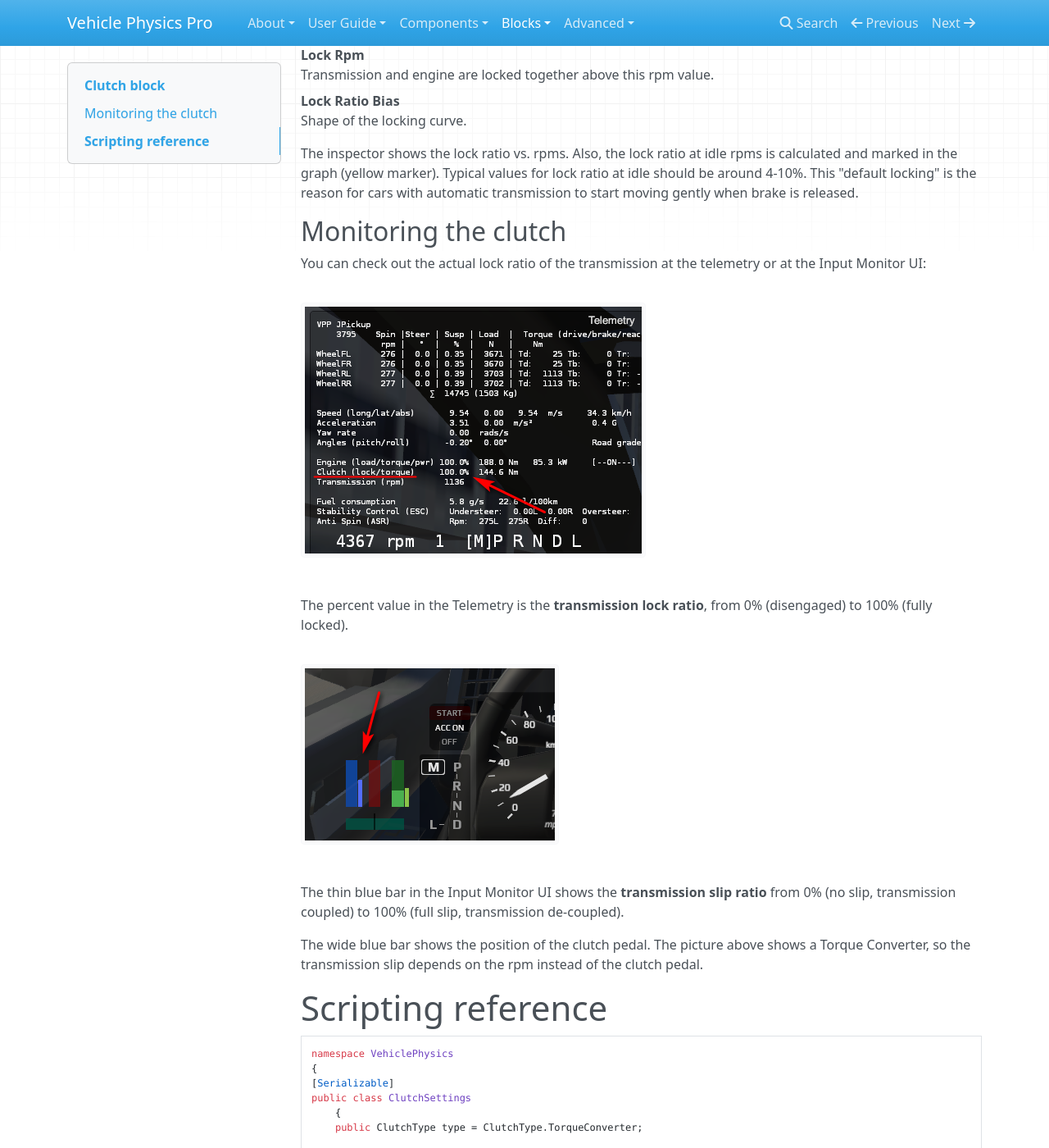
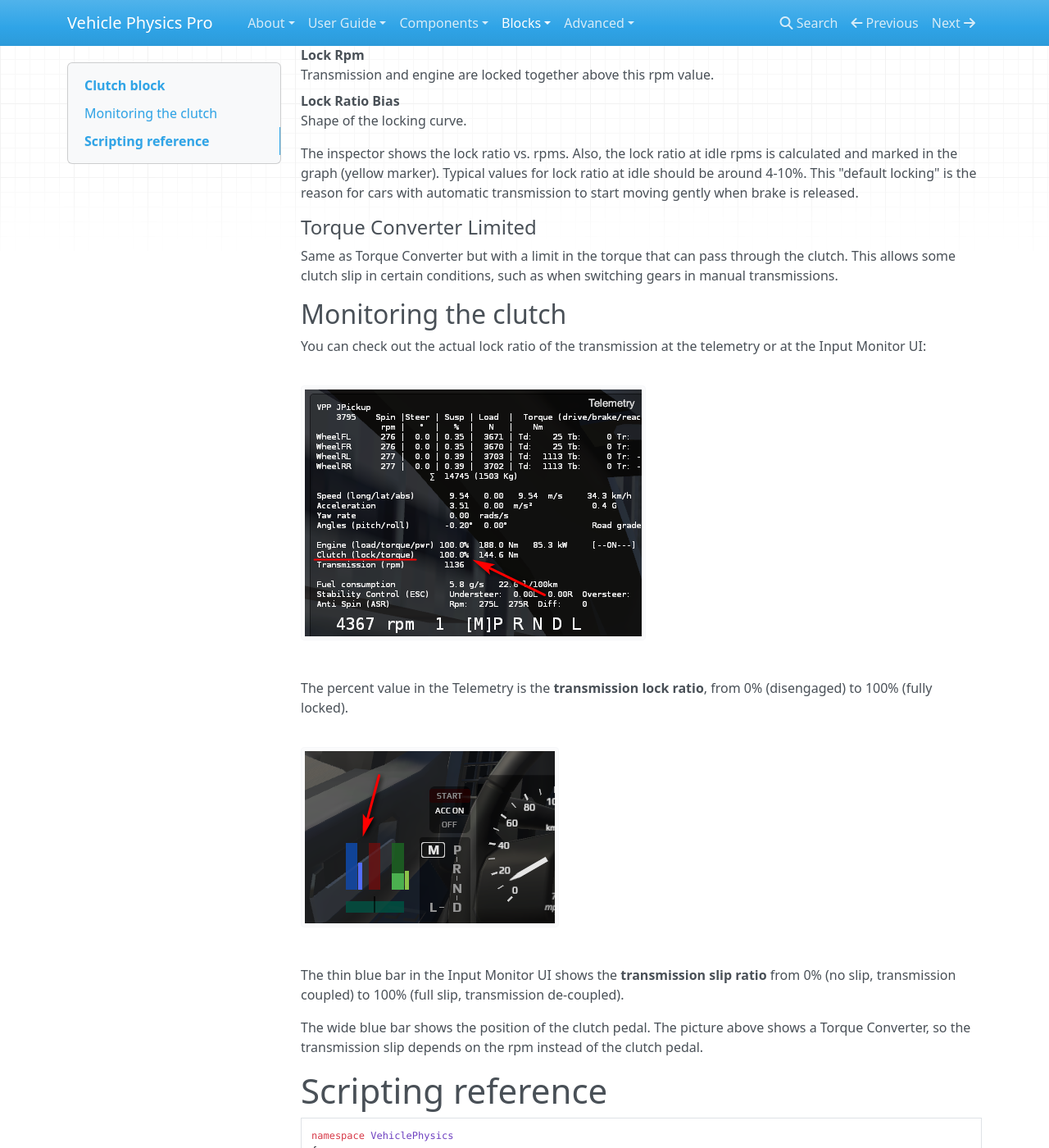
Before and after one commit to EdyJ/vehicle-physics-docs, an MkDocs documentation site: the page built from docs/blocks/clutch.md, in a window 1280 px wide and 1400 px high, scrolled down 1780 px. Shown: the whole window at 82% size. Built offline with MkDocs 1.6.1, drawn with Linux system fonts in a browser that asks for light colours; nearby versions of some CDN libraries; library files that are not in the unit come from our copies; some of the changed text lies outside the part shown.

Commit message:
"Disk Friction" clutch renamed to "Friction Disc" (more correct)

```diff
--- a/docs/blocks/clutch.md
+++ b/docs/blocks/clutch.md
@@ -17,13 +17,13 @@
 - When pedal input is 0 the lock ratio is 100% (transmission fully engaged).
 - When pedal input is 1 the lock ratio is 0% (transmission fully disengaged).
 
-#### Disc Friction clutch
+#### Friction Disc clutch
 
 This is the realistic clutch used with manual transmissions. When fully engaged allows a maximum
 amount of torque to be transferred between the engine and the transmission as result of the friction
 between the clutch discs.
 
-![VPP Disc Friction Clutch](/img/blocks/vpp-clutch-disc-friction.png)
+![VPP Friction Disc Clutch](/img/blocks/vpp-clutch-disc-friction.png)
 
 The supported torque transfer value is reduced proportionally to the clutch pedal input:
 
@@ -61,6 +61,11 @@
 This "default locking" is the reason for cars with automatic transmission to start moving gently
 when brake is released.
 
+#### Torque Converter Limited
+
+Same as Torque Converter but with a limit in the torque that can pass through the clutch. This
+allows some clutch slip in certain conditions, such as when switching gears in manual transmissions.
+
 ## Monitoring the clutch
 
 You can check out the actual lock ratio of the transmission at the telemetry or at the Input Monitor
@@ -92,7 +97,7 @@
 	// Lock Ratio clutch:
 	//		Fully locked or fully open depending on the clutch input. No settings necessary.
 
-	// Disc Friction clutch:
+	// Friction Disc clutch:
 	//		Realistic clutch. Allows a maximum torque transfer when locked. Clutch can slip if
 	// 		engine produces more torque than this value (check torque engine curves).
 	//		Can be used for simulating clutch wear.
```
Also changed, not shown: docs/components/vehicle-controller.md (+5 -3 lines), docs/user-guide/getting-started.md (+1 -1 lines), docs/user-guide/vehicle-setup.md (+2 -2 lines).
